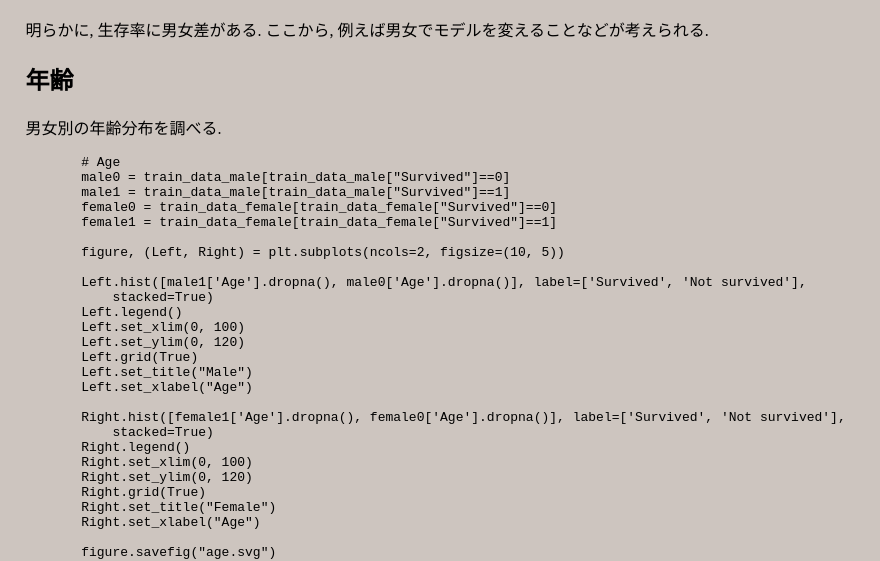
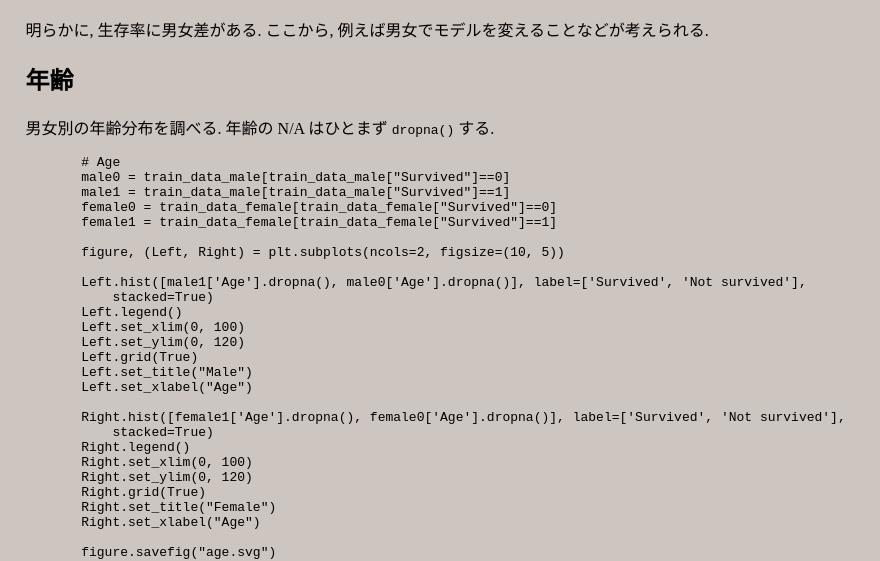
Before and after one commit to satomshr/satomshr.github.io, a plain HTML site: page python/kaggle_titanic/show_data.html in a window 1280 px wide. Shown: the part 967-1528 px from the top of the page, without its empty margins (0-880 px from the left). Drawn offline with Linux system fonts and the light colour scheme.

Commit message:
a sentence is added

```diff
--- a/python/kaggle_titanic/show_data.html
+++ b/python/kaggle_titanic/show_data.html
@@ -52,7 +52,7 @@
 <p>明らかに, 生存率に男女差がある. ここから, 例えば男女でモデルを変えることなどが考えられる.</p>
 
 <h2>年齢</h2>
-<p>男女別の年齢分布を調べる.</p>
+<p>男女別の年齢分布を調べる. 年齢の N/A はひとまず <code>dropna()</code> する.</p>
 
 <blockquote cite="https://github.com/satomshr/kaggle_titanic/blob/main/show_data.py">
 <pre>
```
